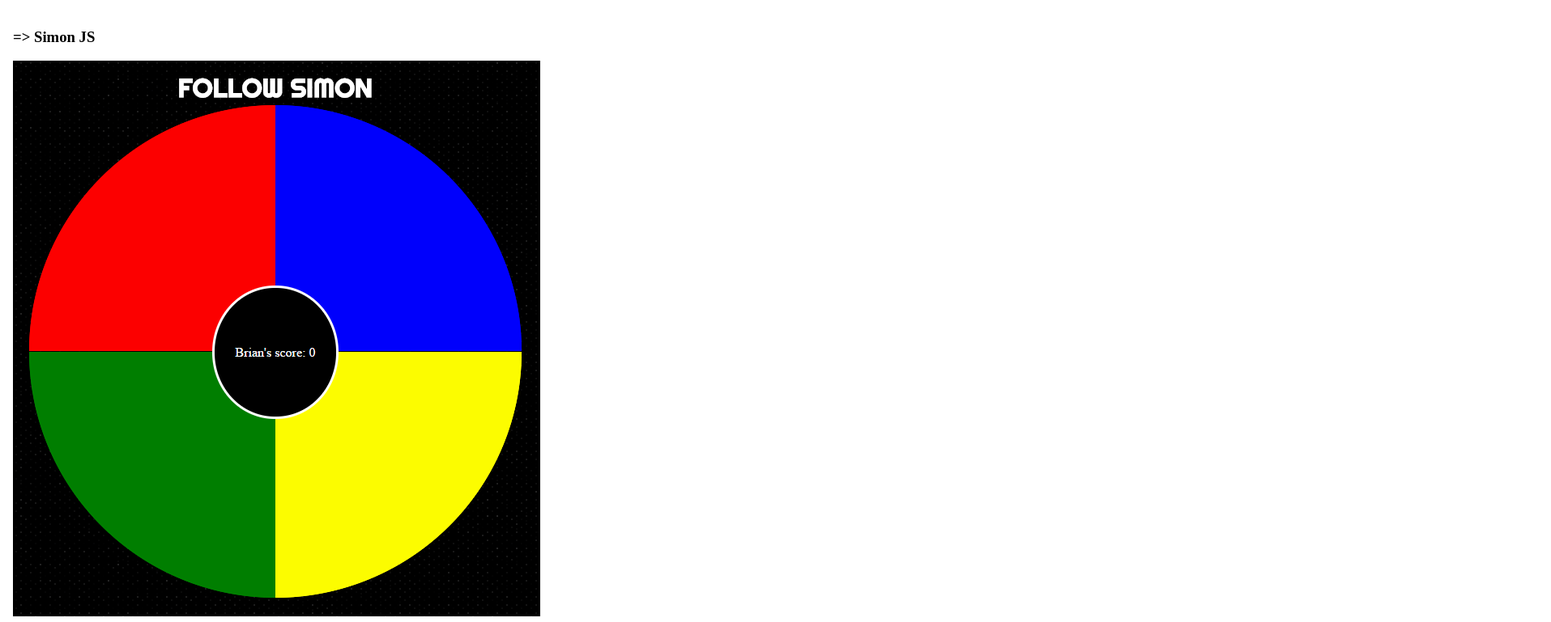
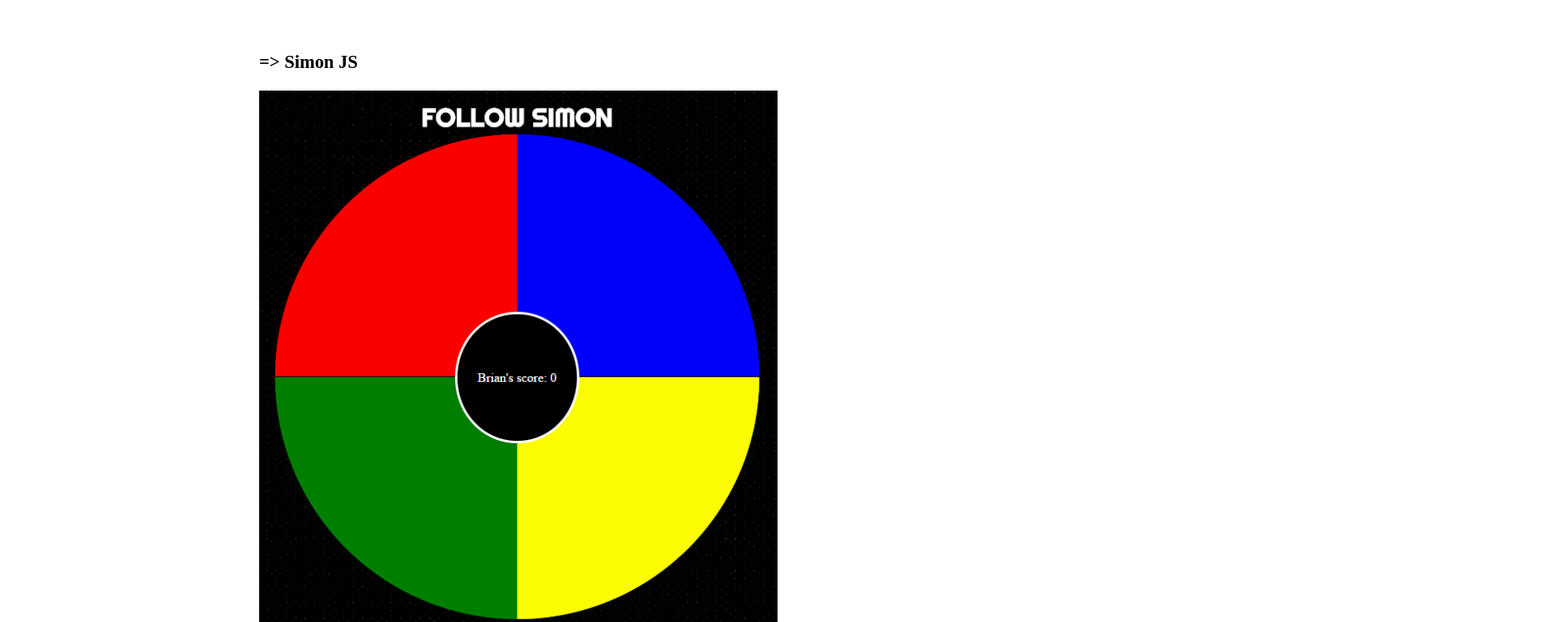
Before and after one commit to BrianCarela/PortSite, a plain HTML site: page main.html in a window 1280 px wide. Shown: the top 769 px of the page at 81% size, 1915 px wide, since content can reach past the window. Drawn offline with Linux system fonts and the light colour scheme.

Commit message:
needed this css back

```diff
--- a/css/styles.css
+++ b/css/styles.css
@@ -16,6 +16,35 @@ body {
   width: 100%;
   min-width: 320px;
   max-width: 1080px;
-
   overflow-x: hidden;
 }
+
+
+
+.content {
+  margin: 2rem auto;
+  font-size: 0.8em;
+}
+
+
+.project {
+  width: 100%;
+  max-width: 640px;
+  margin: 3rem auto;
+}
+
+.project-image {
+  display: block;
+  margin: 0 auto;
+  width: 100%;
+}
+
+
+@media only screen and (min-width : 768px) {
+
+  body {
+    margin: auto;
+    font-size: 24px;
+  }
+
+}
```
